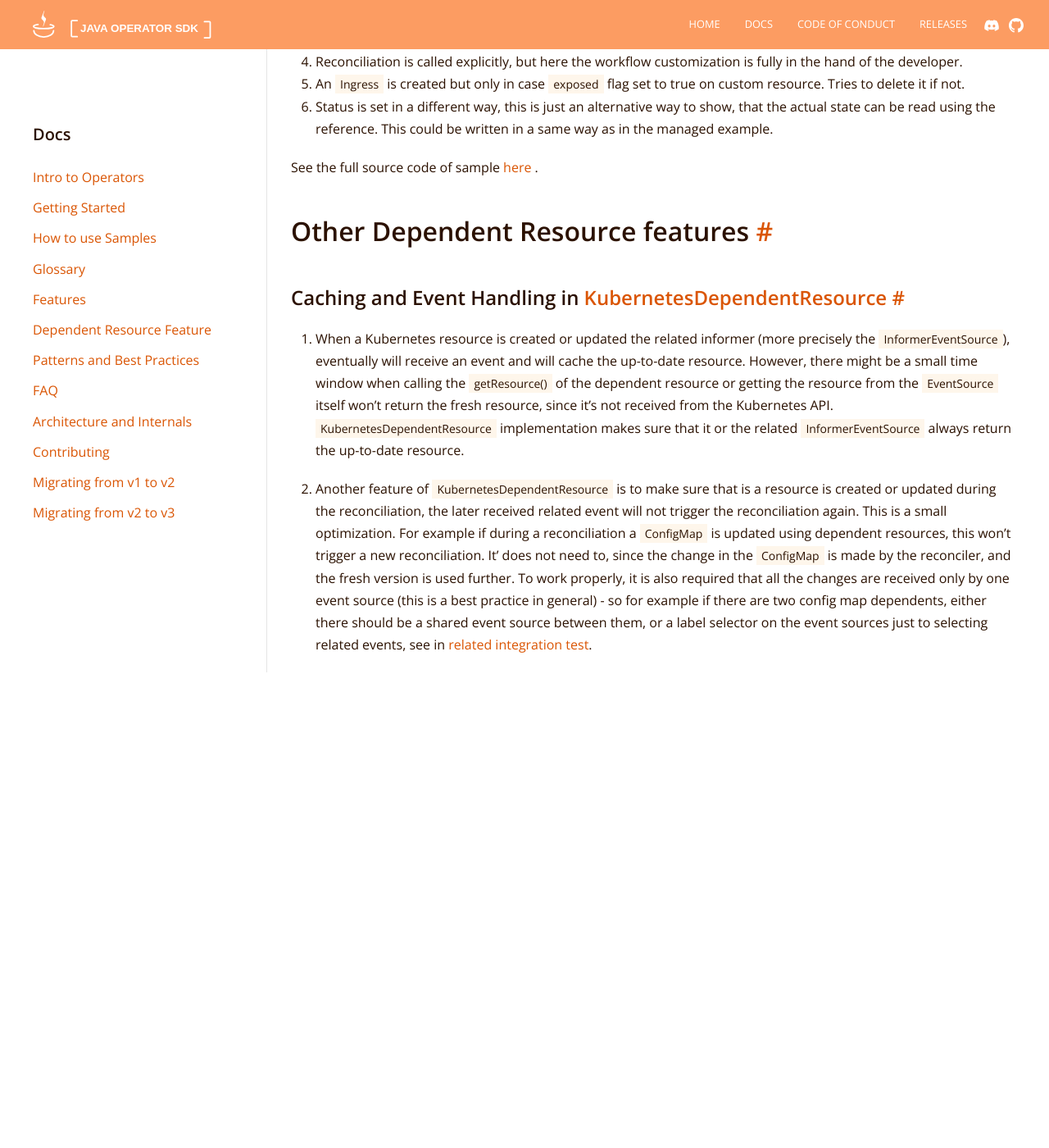
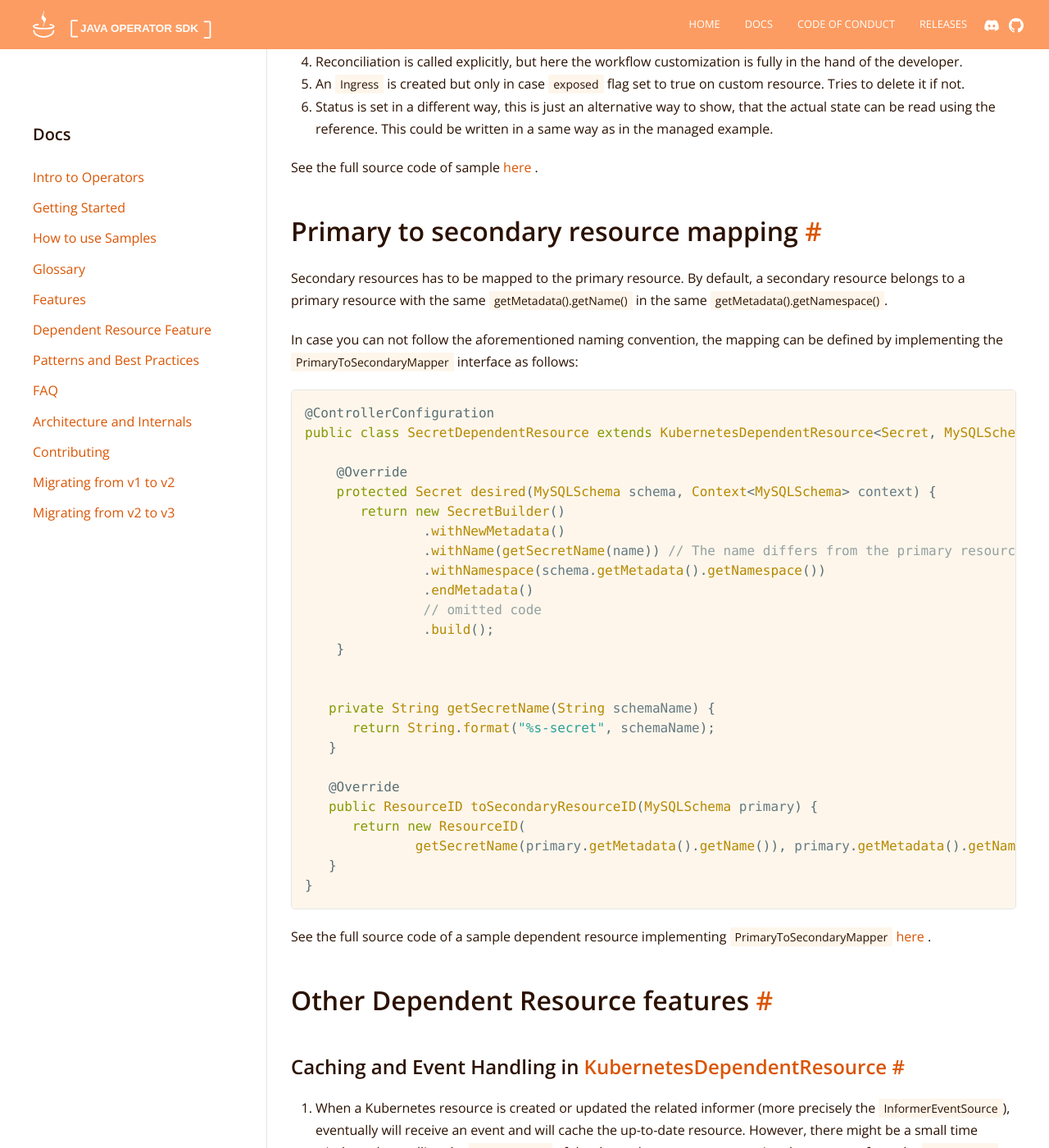
Before and after one commit to operator-framework/java-operator-sdk, a Jekyll site: the page built from docs/documentation/dependent-resources.md, in a window 1280 px wide and 1400 px high, scrolled down 7177 px. Shown: the whole window at 82% size. Built offline with Jekyll 4.4.1, drawn with Linux system fonts in a browser that asks for light colours; nearby versions of some CDN libraries; before the commit the page ends 8067 px from its top, so only the background shows below that.

Commit message:
docs: describe mapping between primary and secondary resource

````diff
--- a/docs/documentation/dependent-resources.md
+++ b/docs/documentation/dependent-resources.md
@@ -279,6 +279,44 @@ See the full source code of
 sample [here](https://github.com/java-operator-sdk/java-operator-sdk/blob/main/sample-operators/webpage/src/main/java/io/javaoperatorsdk/operator/sample/WebPageStandaloneDependentsReconciler.java)
 .
 
+## Primary to secondary resource mapping
+
+Secondary resources has to be mapped to the primary resource. By default, a secondary resource belongs to a primary resource with the same `getMetadata().getName()` in the same `getMetadata().getNamespace()`.
+
+In case you can not follow the aforementioned naming convention, the mapping can be defined by implementing the `PrimaryToSecondaryMapper` interface as follows:
+
+```java
+
+@ControllerConfiguration
+public class SecretDependentResource extends KubernetesDependentResource<Secret, MySQLSchema> implements PrimaryToSecondaryMapper<MySQLSchema> {
+
+    @Override
+    protected Secret desired(MySQLSchema schema, Context<MySQLSchema> context) {
+       return new SecretBuilder()
+               .withNewMetadata()
+               .withName(getSecretName(name)) // The name differs from the primary resource name.
+               .withNamespace(schema.getMetadata().getNamespace())
+               .endMetadata()
+               // omitted code
+               .build();
+    }
+
+
+   private String getSecretName(String schemaName) {
+      return String.format("%s-secret", schemaName);
+   }
+
+   @Override
+   public ResourceID toSecondaryResourceID(MySQLSchema primary) {
+      return new ResourceID(
+              getSecretName(primary.getMetadata().getName()), primary.getMetadata().getNamespace());
+   }
+}
+```
+
+See the full source code of a sample dependent resource implementing `PrimaryToSecondaryMapper` [here](https://github.com/java-operator-sdk/java-operator-sdk/blob/main/sample-operators/mysql-schema/src/main/java/io/javaoperatorsdk/operator/sample/dependent/SecretDependentResource.java)
+.
+
 ## Other Dependent Resource features
 
 ### Caching and Event Handling in [KubernetesDependentResource](https://github.com/java-operator-sdk/java-operator-sdk/blob/main/operator-framework-core/src/main/java/io/javaoperatorsdk/operator/processing/dependent/AbstractDependentResource.java)
````
